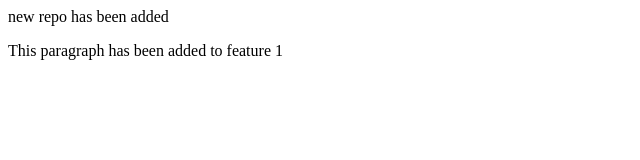
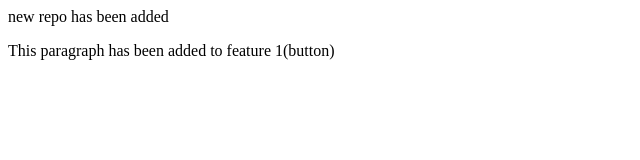
Before and after one commit to Abhi8911/localRepo, a plain HTML site: page index.html in a window 1280 px wide. Shown: the full height of the page, 0-640 px from the left. Drawn offline with Linux system fonts and the light colour scheme.

```diff
--- a/index.html
+++ b/index.html
@@ -1,2 +1,2 @@
 <p>new repo has been added</p>
-<p>This paragraph has been added to feature 1</p>
+<p>This paragraph has been added to feature 1(button)</p>
```
